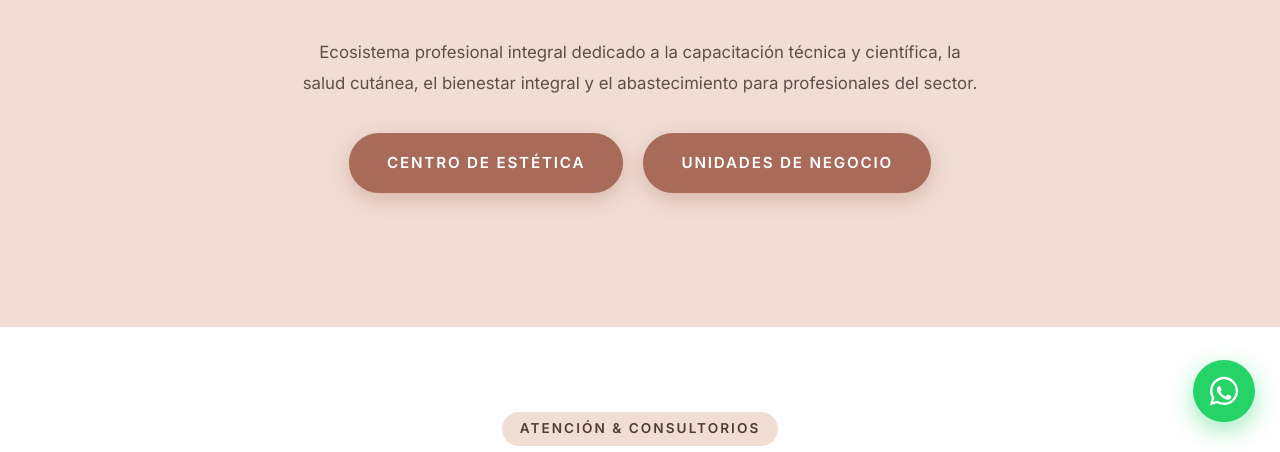
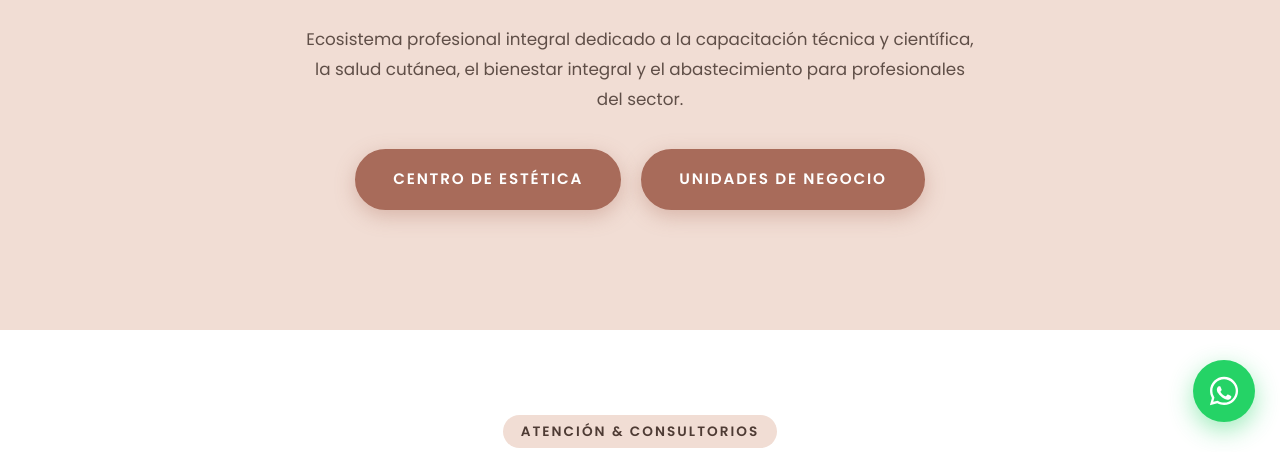
Before and after one commit to nicoxcdm/Pagina-MZ, a website: page index.html in a window 1280 px wide. Shown: the part 353-805 px from the top of the page. Drawn offline with nearby package versions, Linux system fonts and the light colour scheme.

Commit message:
style: cambiar tipografia global a Poppins

```diff
--- a/css/style.css
+++ b/css/style.css
@@ -1,7 +1,7 @@
 /* ==========================================================================
    DESIGN SYSTEM & VARIABLES (Belestetik Premium Estética)
    ========================================================================== */
-@import url('https://fonts.googleapis.com/css2?family=Cormorant+Garamond:ital,wght@0,300;0,400;0,500;0,600;0,700;1,400&family=Inter:wght@300;400;500;600;700&family=Alex+Brush&display=swap');
+@import url('https://fonts.googleapis.com/css2?family=Poppins:ital,wght@0,300;0,400;0,500;0,600;0,700;0,800;1,300;1,400;1,500;1,600&display=swap');
 
 :root {
     /* Color Palette - Elegant Aesthetics (Extracted from Dashboard / Estética palette) */
@@ -53,8 +53,8 @@
     --gradient-dark: linear-gradient(180deg, #E2B7A7 0%, #D4A392 100%);
 
     /* Typography */
-    --font-heading: 'Cormorant Garamond', serif;
-    --font-body: 'Inter', sans-serif;
+    --font-heading: 'Poppins', sans-serif;
+    --font-body: 'Poppins', sans-serif;
 
     /* Shadows & Borders */
     --shadow-premium: 0 15px 35px rgba(126, 105, 97, 0.08);
--- a/index.html
+++ b/index.html
@@ -6,8 +6,13 @@
     <meta name="description" content="Marcela Zelaya - Formación Académica, Estética Avanzada y Multidistribuidora Profesional. Educamos. Transformamos. Generamos oportunidades.">
     <title>Marcela Zelaya | Formación Académica · Estética · Multidistribuidora</title>
 
+    <!-- Google Fonts: Poppins -->
+    <link rel="preconnect" href="https://fonts.googleapis.com">
+    <link rel="preconnect" href="https://fonts.gstatic.com" crossorigin>
+    <link href="https://fonts.googleapis.com/css2?family=Poppins:ital,wght@0,300;0,400;0,500;0,600;0,700;0,800;1,300;1,400;1,500;1,600&display=swap" rel="stylesheet">
+
     <!-- CSS Estilos -->
-    <link rel="stylesheet" href="css/style.css?v=5.0">
+    <link rel="stylesheet" href="css/style.css?v=6.0">
 </head>
 <body>
 
```
